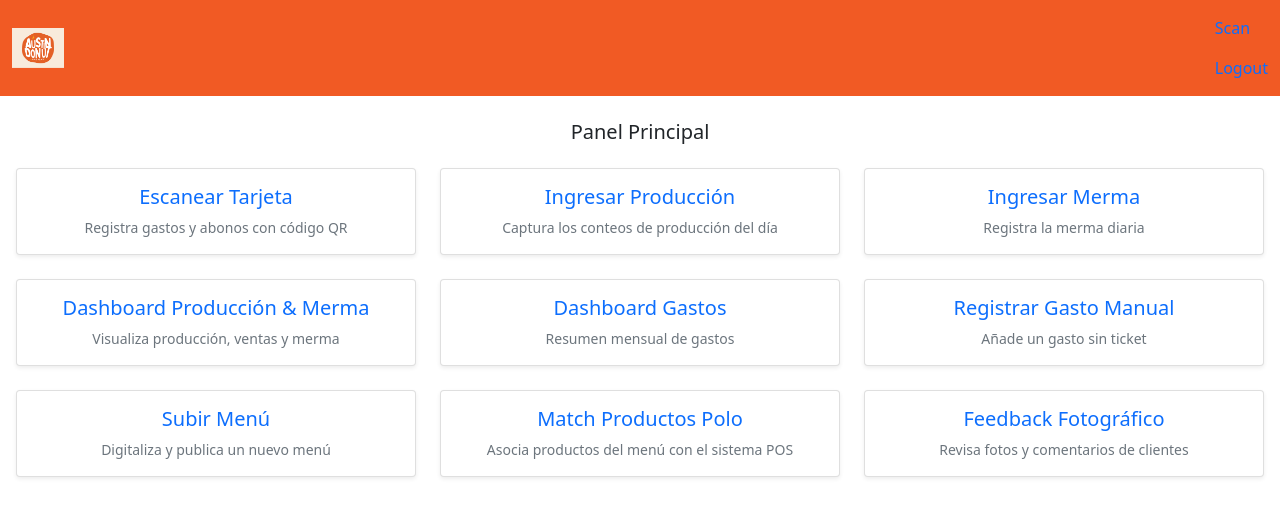
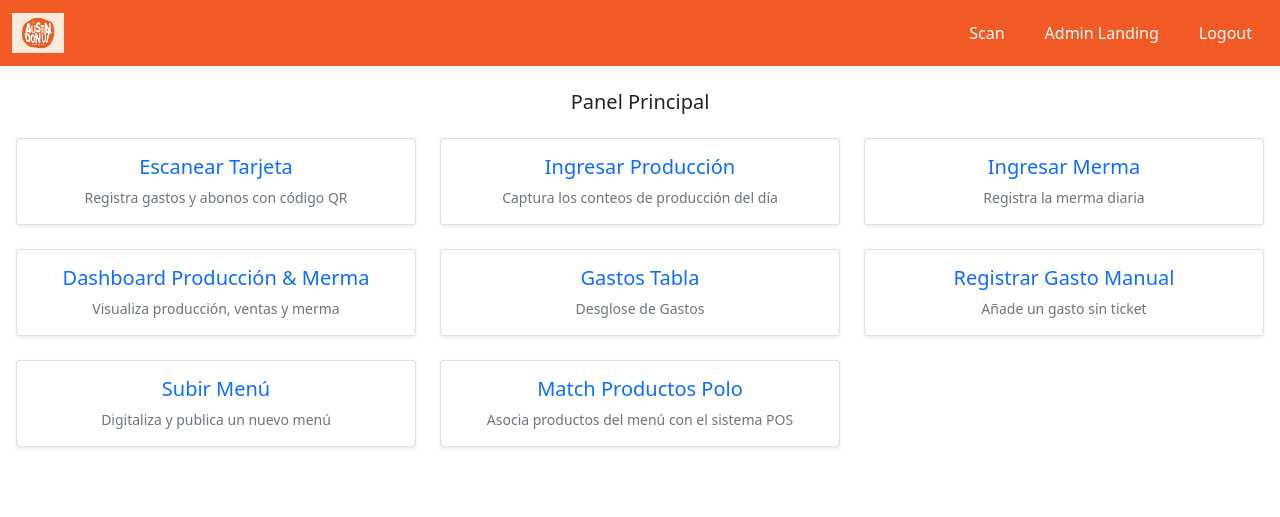
Before and after one commit to spn259/giftcards, a Flask app: page /main_landing in a window 1280 px wide. Shown: the top 517 px of the page. Run offline with Flask 2, Linux system fonts and the light colour scheme; the visitor is signed in with stand-in values (Sample User, id 1).

Commit message:
all the things

```diff
--- a/app.py
+++ b/app.py
@@ -142,13 +142,36 @@ def load_user(user_id):
 # User loader callback (used by Flask-Login to reload users from session
 # Routes
 
+from functools import wraps
+from flask import abort
+from flask_login import current_user, login_required
+
+# ✏️  Put the usernames you want to allow here
+ALLOWED_USERS = {"steven", "romina"}
+
+def username_required(view_func):
+    """Allow the route only for specific usernames."""
+    @wraps(view_func)
+    @login_required                          # must be logged in first
+    def wrapped_view(*args, **kwargs):
+        if current_user.username not in ALLOWED_USERS:
+            abort(403)                       # Forbidden
+        return view_func(*args, **kwargs)
+    return wrapped_view
+
+@username_required            # 👈 just stack it above your view
 @app.route('/main_landing', methods=['GET', 'POST'])
 def main_landing():
     return render_template("main_landing.html")
 
 @app.route('/')
 def landing():
-    return render_template("landing.html")
+    if current_user.username not in ALLOWED_USERS:
+        print("NOt allowed")
+        return render_template("landing.html")
+    else:
+        return render_template("main_landing.html")
+
 
 from werkzeug.security import check_password_hash, generate_password_hash
 
@@ -166,7 +189,11 @@ def login():
             # NEW: honour ?next= if it is a safe relative URL
             next_page = request.args.get("next")
             if not next_page or not next_page.startswith("/"):
+
                 next_page = url_for("scan")
+                if current_user.username in ALLOWED_USERS:
+                    next_page = url_for("main_landing")
+
 
             return redirect(next_page)
         else:
--- a/templates/base.html
+++ b/templates/base.html
@@ -4,35 +4,56 @@
     <meta charset="UTF-8">
     <meta name="viewport" content="width=device-width, initial-scale=1.0">
     <title>{% block title %}Default Title{% endblock %}</title>
-    <!-- Bootstrap CSS -->
+
+    <!-- Bootstrap 5 -->
     <link href="https://cdn.jsdelivr.net/npm/bootstrap@5.1.3/dist/css/bootstrap.min.css" rel="stylesheet">
+
     <style>
+        /* ——— Brand colour ——— */
         .navbar-custom {
-            background-color: #f15a24; /* Adjust the color to match the orange from the logo */
+            background-color: #f15a24;
+        }
+
+        /* ——— Prettier links ——— */
+        .navbar-custom .nav-link {
+            color: #fff;
+            font-weight: 500;
+            padding: 0.5rem 1rem;
+            border-radius: .25rem;
+            transition: background-color .15s ease, color .15s ease;
+        }
+        .navbar-custom .nav-link:hover,
+        .navbar-custom .nav-link:focus {
+            color: #fefefe;
+            background-color: rgba(255, 255, 255, 0.15);
+            text-decoration: none;
+        }
+        .navbar-custom .nav-link.active {
+            background-color: #fff;
+            color: #f15a24;
         }
     </style>
 </head>
+
 <body>
-    <!-- Navbar -->
     <nav class="navbar navbar-custom">
         <div class="container-fluid">
-            <!-- Navbar brand/logo -->
+            <!-- Logo -->
             <a class="navbar-brand" href="#">
                 <img src="{{ url_for('static', filename='logo.png') }}" alt="Company Logo" height="40">
             </a>
-            <!-- Conditionally displayed elements -->
+
             {% if current_user.is_authenticated %}
-                            <div class="navbar-nav">
-                    <a class="nav-item nav-link" href="/scan">Scan</a>
-                    <a class="nav-item nav-link" href="/logout">Logout</a>
-                </div>
-            {% else %}
+            <!-- Right-aligned pretty links -->
+            <ul class="navbar-nav ms-auto flex-row gap-2">
+                <li class="nav-item"><a class="nav-link" href="/scan">Scan</a></li>
+                <li class="nav-item"><a class="nav-link" href="/main_landing">Admin&nbsp;Landing</a></li>
+                <li class="nav-item"><a class="nav-link" href="/logout">Logout</a></li>
+            </ul>
             {% endif %}
         </div>
     </nav>
 
-    <!-- Block for main content -->
-    {% block content %}
-    {% endblock %}
+    {% block content %}{% endblock %}
 </body>
 </html>
--- a/templates/main_landing.html
+++ b/templates/main_landing.html
@@ -65,8 +65,8 @@
       <a href="{{ url_for('expenses_dashboard') }}" class="text-decoration-none">
         <div class="card shadow-sm h-100">
           <div class="card-body text-center">
-            <h5 class="card-title mb-2">Dashboard Gastos</h5>
-            <p class="card-text small text-muted">Resumen mensual de gastos</p>
+            <h5 class="card-title mb-2">Gastos Tabla</h5>
+            <p class="card-text small text-muted">Desglose de Gastos</p>
           </div>
         </div>
       </a>
@@ -108,18 +108,6 @@
       </a>
     </div>
 
-    <!-- View Client Photos -->
-    <div class="col">
-      <a href="{{ url_for('view_photos') }}" class="text-decoration-none">
-        <div class="card shadow-sm h-100">
-          <div class="card-body text-center">
-            <h5 class="card-title mb-2">Feedback Fotográfico</h5>
-            <p class="card-text small text-muted">Revisa fotos y comentarios de clientes</p>
-          </div>
-        </div>
-      </a>
-    </div>
-
   </div>
 </div>
 {% endblock %}
```
Also changed, not shown: create_users.py (+17 -8 lines).
